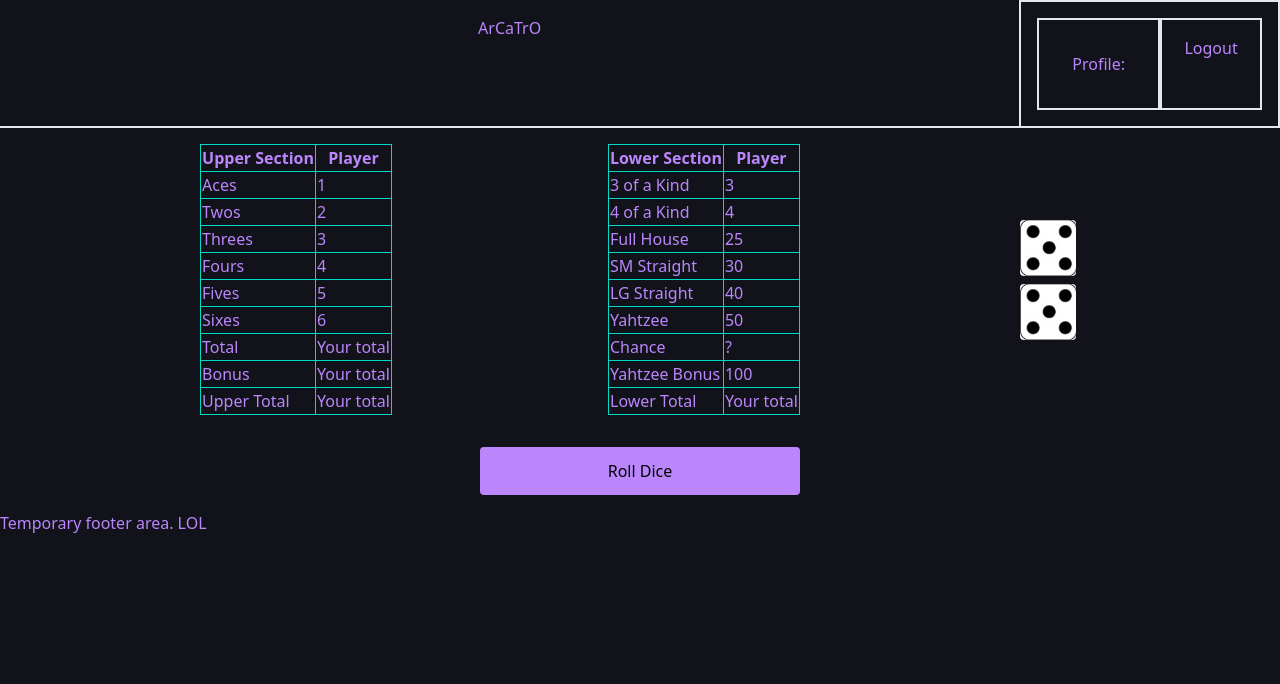
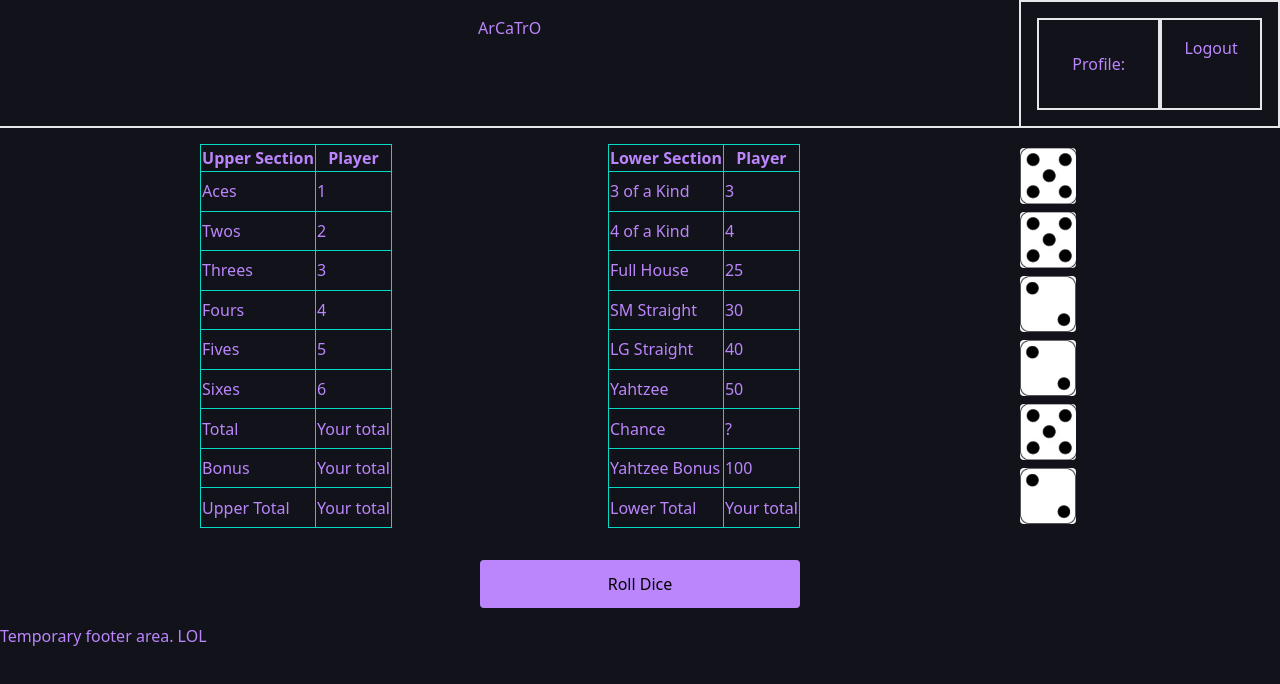
Before and after one commit to JoelKovalcson/Catro-Gaming, a React (Create React App) app in the folder client/: page /yahtzee in a window 1280 px wide. Shown: the top 684 px of the page. Built offline with nearby package versions, Linux system fonts and the light colour scheme; what tw-elements would draw is missing.

Commit message:
dice roll random

```diff
--- /dev/null
+++ b/client/src/components/game/yahtzee/Rolldice.js
@@ -0,0 +1,24 @@
+import { useEffect, useState } from "react";
+import React from "react";
+import Dice from "./Dice";
+
+const Rolldice = (props) => {
+    const [roll, setRoll] = useState(1);
+	let counter = 0;
+
+	useEffect(() => {
+		const interval = setInterval(() => {
+			counter += 1;
+			if(counter >= 18){
+				clearInterval(interval);
+			}
+			setRoll(Math.floor(Math.random()*5)+1);
+		}, 100);
+	}, [props.isIsolated]);
+
+    return (
+        <Dice roll={roll}/>
+    )
+}
+
+export default Rolldice;
--- a/client/src/pages/Yahtzee.js
+++ b/client/src/pages/Yahtzee.js
@@ -1,31 +1,21 @@
-import React, { useEffect } from 'react';
+import React from 'react';
 import Lowerscore from '../components/game/yahtzee/Lowerscore';
+import Rolldice from '../components/game/yahtzee/Rolldice';
 import Upperscore from '../components/game/yahtzee/Upperscore';
-import Dice from '../components/game/yahtzee/Dice';
-import { useState } from 'react';
 
-const Yahtzee = (props) => {
-	const [roll, setRoll] = useState(1);
-	let counter = 0;
-
-	useEffect(() => {
-		const interval = setInterval(() => {
-			counter += 1;
-			if(counter >= 7){
-				clearInterval(interval);
-			}
-			setRoll(Math.floor(Math.random()*5)+1);
-		}, 100);
-	}, [props.isIsolated]);
-
+const Yahtzee = () => {
 	return (
 		<>
 			<div className='flex flex-wrap justify-evenly'>
 				<Upperscore/>
 				<Lowerscore/>
 				<div className='flex flex-row sm:flex-row md:flex-col lg:flex-col justify-center m-4'>
-					<Dice roll={roll}/>
-					<Dice roll={roll}/>
+					<Rolldice/>
+					<Rolldice/>
+					<Rolldice/>
+					<Rolldice/>
+					<Rolldice/>
+					<Rolldice/>
 				</div>
 			</div>
 			<div className='flex justify-center'>
```
